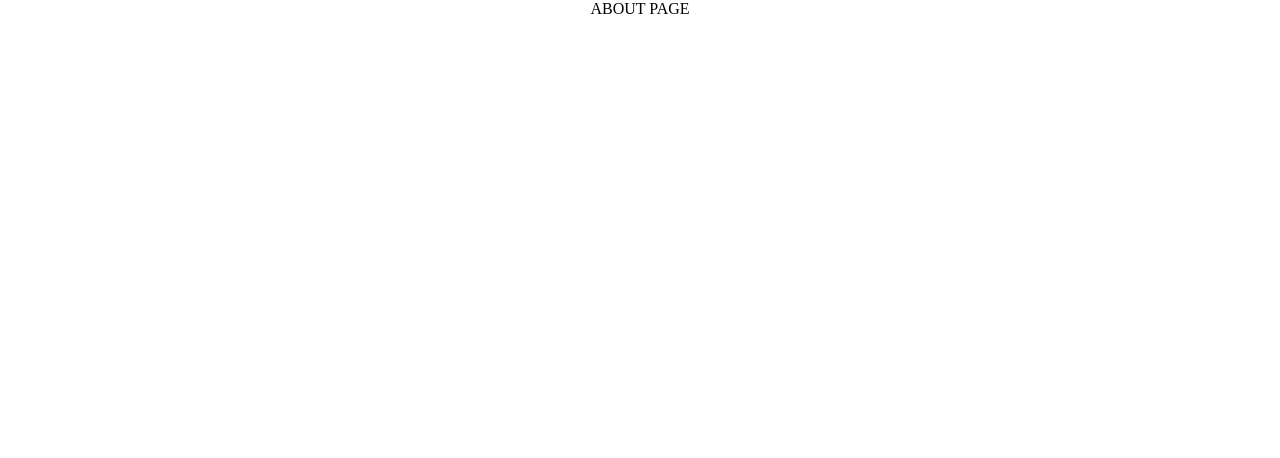
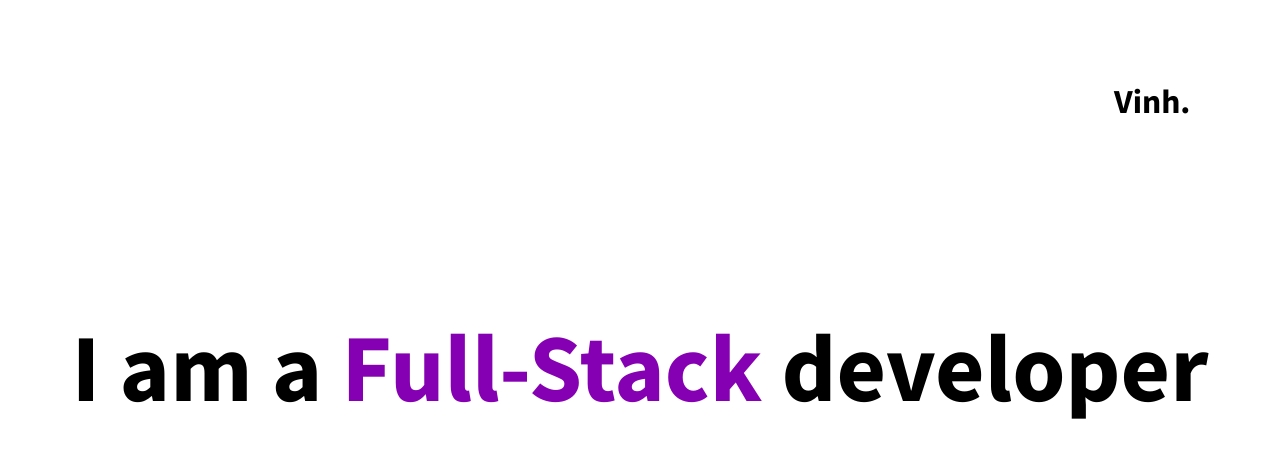
Before and after one commit to vinhbt241/my-portfolio-website, a React (Create React App) app: page /about in a window 1280 px wide. Shown: the top 458 px of the page. Built offline with nearby package versions, Linux system fonts and the light colour scheme.

Commit message:
Refactor style

```diff
--- a/src/components/About.js
+++ b/src/components/About.js
@@ -8,7 +8,11 @@ const About = () => {
       initial={{height: 0}}
       animate={{minHeight: "100vh"}}
       exit={{y: window.innerHeight}}>
-      ABOUT PAGE
+      <div className="home-link">Vinh.</div>
+
+      <h1>
+        I am a <span className="purple-text">Full-Stack</span> developer
+      </h1>
     </motion.div>
   )
 }
--- a/src/components/LinkContainer.js
+++ b/src/components/LinkContainer.js
@@ -10,7 +10,7 @@ const LinkContainer = () => {
     <div className="LinkContainer">
       <Link
         to="about"
-        className="hello"
+        className="purple-text"
         style={{ textDecoration: 'none' }}
         onMouseEnter={() => setAboutShow(true)}
         onMouseLeave={() => setAboutShow(false)}>
--- a/src/styles/App.css
+++ b/src/styles/App.css
@@ -34,10 +34,6 @@ body {
   font-family: 'Source Sans Pro Bold';
 }
 
-.hello {
-  color: #8600b3;
-}
-
 .hidLink {
   transition-duration: 200ms;
   transition-timing-function: ease;
@@ -48,3 +44,31 @@ body {
   transition-timing-function: ease;
   padding-left: 3rem;
 }
+
+.About {
+  width: 100vw;
+  min-height: 100vh;
+
+  font-size: 3em;
+  font-family: 'Source Sans Pro Bold';
+
+  display: flex;
+  flex-direction: column;
+  align-items: center;
+}
+
+.About h1 {
+  margin-top: 3.2em;
+}
+
+.purple-text {
+  color: #8600b3;
+}
+
+.home-link {
+  position: fixed;
+  font-size: .7em;
+
+  top: 10vh;
+  right: 7vw;
+}
```
